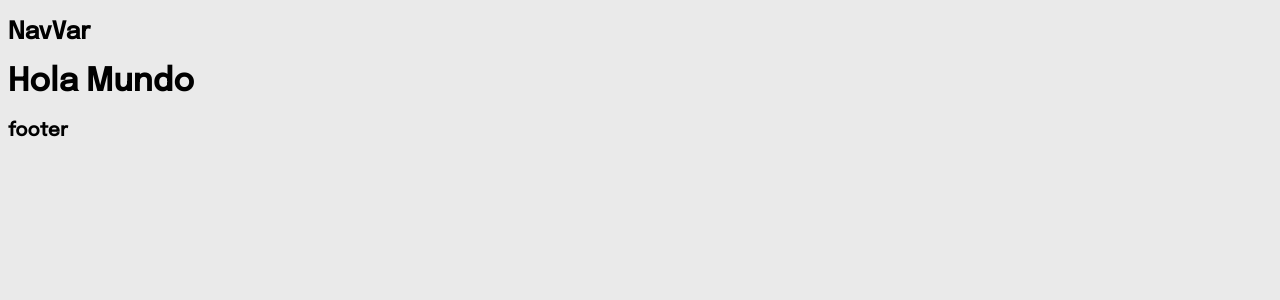
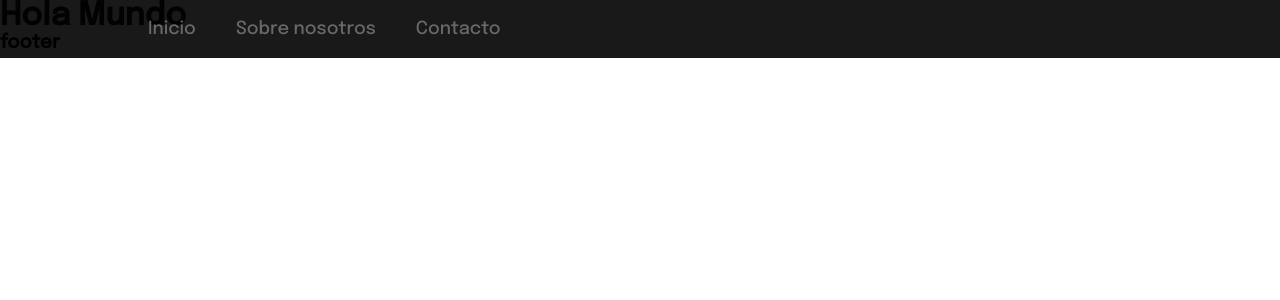
Before and after one commit to rallax-exe/main-page-demo, a React (Vite) app in the folder main-page-demo-react/: page / in a window 1280 px wide. Shown: the top 300 px of the page. Built offline with nearby package versions, Linux system fonts and the light colour scheme.

Commit message:
se crea archivo de estilos

```diff
--- a/main-page-demo-react/src/MainPageApp.jsx
+++ b/main-page-demo-react/src/MainPageApp.jsx
@@ -5,14 +5,9 @@ export const MainPageApp = () => {
   return (
     <>
 
-    {/*NavVar*/}
-
     <NavVar/>
 
     <h1>Hola Mundo</h1>
-
-
-
 
     {/*Footer*/}
 
--- a/main-page-demo-react/src/components/NavVar.jsx
+++ b/main-page-demo-react/src/components/NavVar.jsx
@@ -2,6 +2,16 @@
 
 export const NavVar = () => {
   return (
-    <h2>NavVar</h2>
+    <header>
+      <section className="wrapper">
+        <nav>
+          <ul>
+            <li><a href="#">Inicio</a></li>
+            <li><a href="#">Sobre nosotros</a></li>
+            <li><a href="#">Contacto</a></li>
+          </ul>
+        </nav>
+      </section>
+    </header>
   )
 }
--- a/main-page-demo-react/src/styles.css
+++ b/main-page-demo-react/src/styles.css
@@ -2,5 +2,64 @@
 
 * {
     font-family: 'Epilogue', sans-serif;
-    background-color: rgb(234, 234, 234);
+
+    padding: 0;
+    margin: 0;
   }
+
+  header {
+    background: rgba(0,0,0,0.9);
+    width: 100%;
+    position: fixed;
+    z-index: 100;
+  }
+
+  h1 {
+    color: hsl(0, 0%, 8%);
+  }
+
+  .wrapper {
+    width: 80%;
+    margin: auto;
+    overflow:hidden;
+  }
+
+  p {
+    margin-bottom: 20px;
+  }
+
+  nav {
+    float: left; /* Desplazamos el nav hacia la izquierda */
+  }
+
+  nav ul {
+    list-style: none;
+    overflow: hidden; /* Limpiamos errores de float */
+  }
+
+  nav ul li {
+    float: left;
+    font-family: 'Epilogue', sans-serif;
+    font-size: 18px;
+  }
+
+  nav ul li a {
+    display: block; /* Convertimos los elementos a en elementos bloque para manipular el padding */
+    padding: 20px;
+    color: hsl(0, 0%, 41%);
+    text-decoration: none;
+  }
+
+  nav ul li:hover {
+    background: #1f5ccd;
+  }
+
+  .contenido {
+    padding-top: 80px;
+  }
+
+  .wrapper {
+    width: 80%;
+    margin: auto;
+    overflow:hidden;
+  }
```
